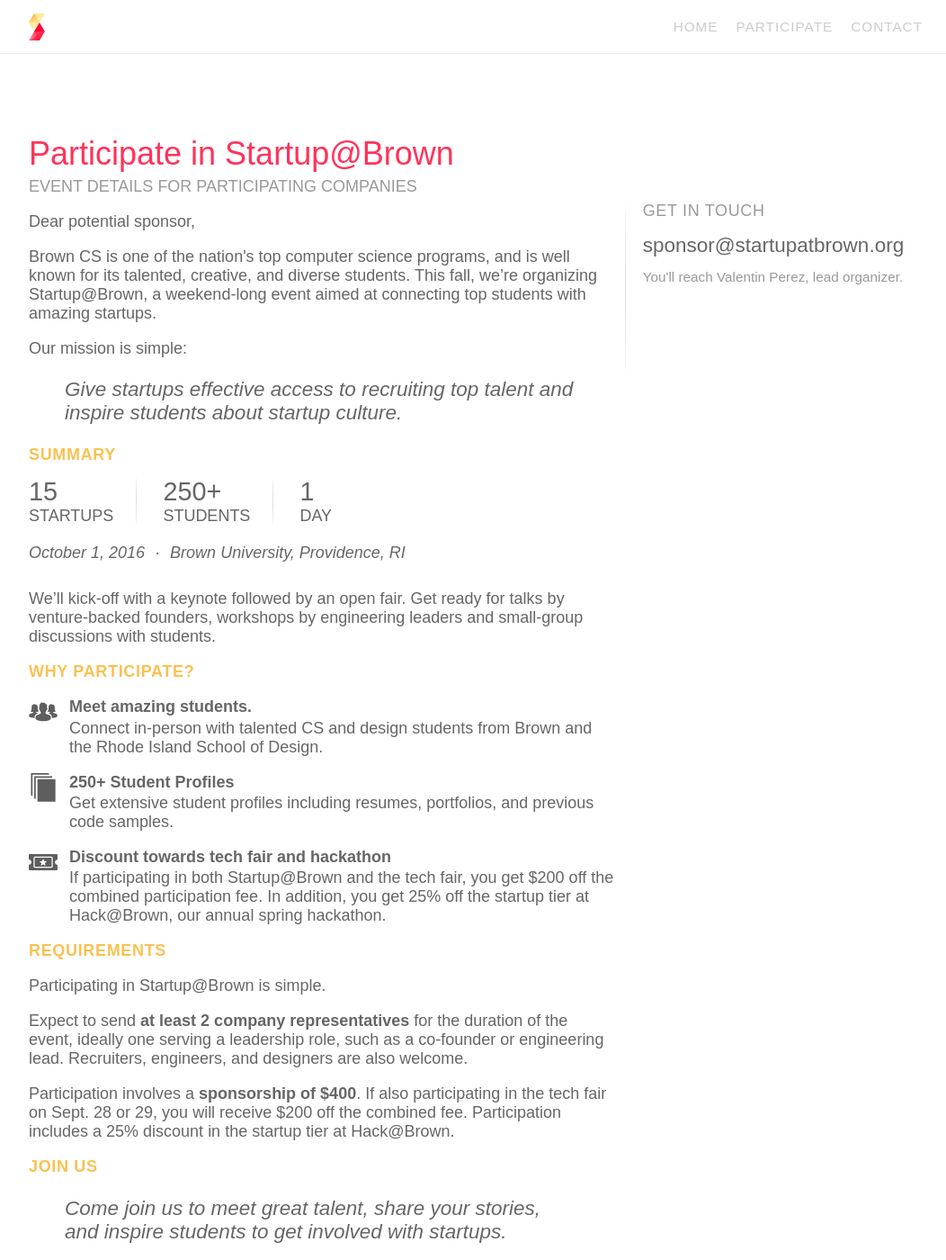
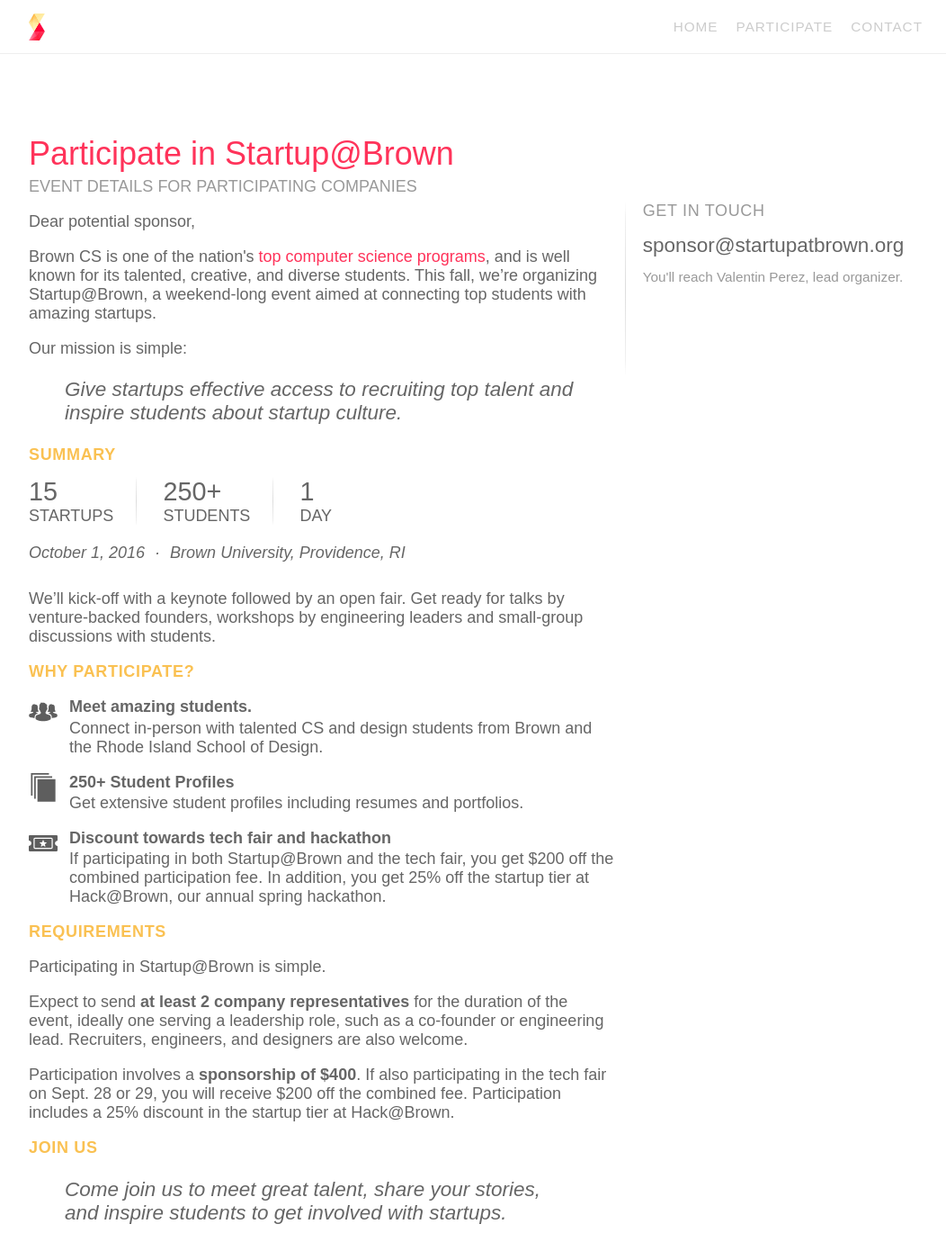
Before and after one commit to hackatbrown/2016.startupatbrown.org, a Jekyll site: the page built from participate.html, in a window 1280 px wide and 1400 px high. Shown: the whole window at 90% size, without its empty margins (111-1163 px from the left). Built offline with Jekyll 4.4.1, drawn with Linux system fonts in a browser that asks for light colours.

Commit message:
eh with code samples

```diff
--- a/participate.html
+++ b/participate.html
@@ -16,7 +16,7 @@
 
       <p>Dear potential sponsor,</p>
 
-      <p>Brown CS is one of the nation's top computer science programs, and is well known for its talented, creative, and diverse students. This fall, we’re organizing Startup@Brown, a weekend-long event aimed at connecting top students with amazing startups.</p>
+      <p>Brown CS is one of the nation's <a href="">top computer science programs</a>, and is well known for its talented, creative, and diverse students. This fall, we’re organizing Startup@Brown, a weekend-long event aimed at connecting top students with amazing startups.</p>
 
       <p>Our mission is simple:</p>
       <blockquote>
@@ -42,7 +42,7 @@
         <li class="feature-profiles">
           {% include svg/profiles.html %}
           <h3>250+ Student Profiles</h3>
-          <p>Get extensive student profiles including resumes, portfolios, and previous code samples.</p>
+          <p>Get extensive student profiles including resumes and portfolios.</p>
         </li>
         <li class="feature-discount">
           {% include svg/discount.html %}
```
